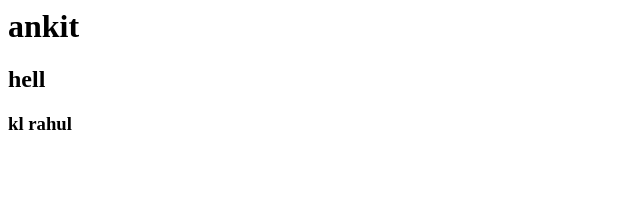
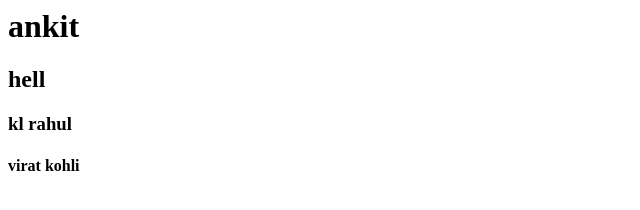
Before and after one commit to Ankitvermagec/aditya, a plain HTML site: page index.html in a window 1280 px wide. Shown: the full height of the page, 0-640 px from the left. Drawn offline with Linux system fonts and the light colour scheme.

Commit message:
virat kohli

```diff
--- a/index.html
+++ b/index.html
@@ -2,3 +2,4 @@
 <h2>hell</h2>
 
 <h3>kl rahul</h3>
+<h4>virat kohli</h4>
```
